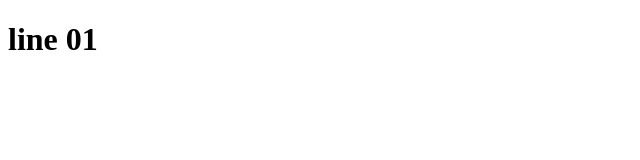
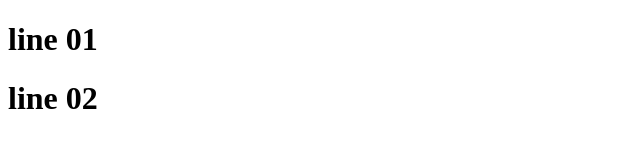
Before and after one commit to saiful1358/demo, a plain HTML site: page index.html in a window 1280 px wide. Shown: the whole page, without its empty margins (0-640 px from the left). Drawn offline with Linux system fonts and the light colour scheme.

Commit message:
Verson 2

```diff
--- a/index.html
+++ b/index.html
@@ -7,5 +7,6 @@
 </head>
 <body>
     <h1>line 01</h1>
+    <h1>line 02</h1>
 </body>
 </html>
```
